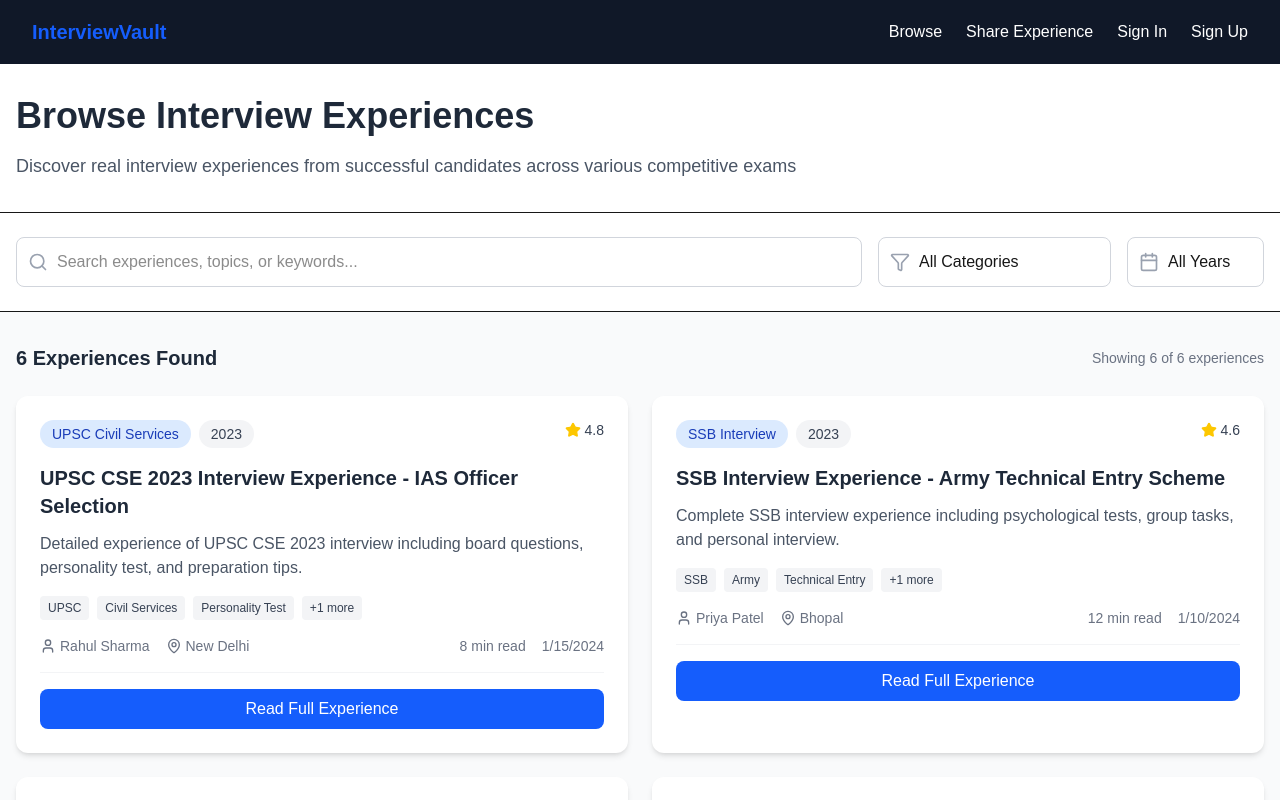
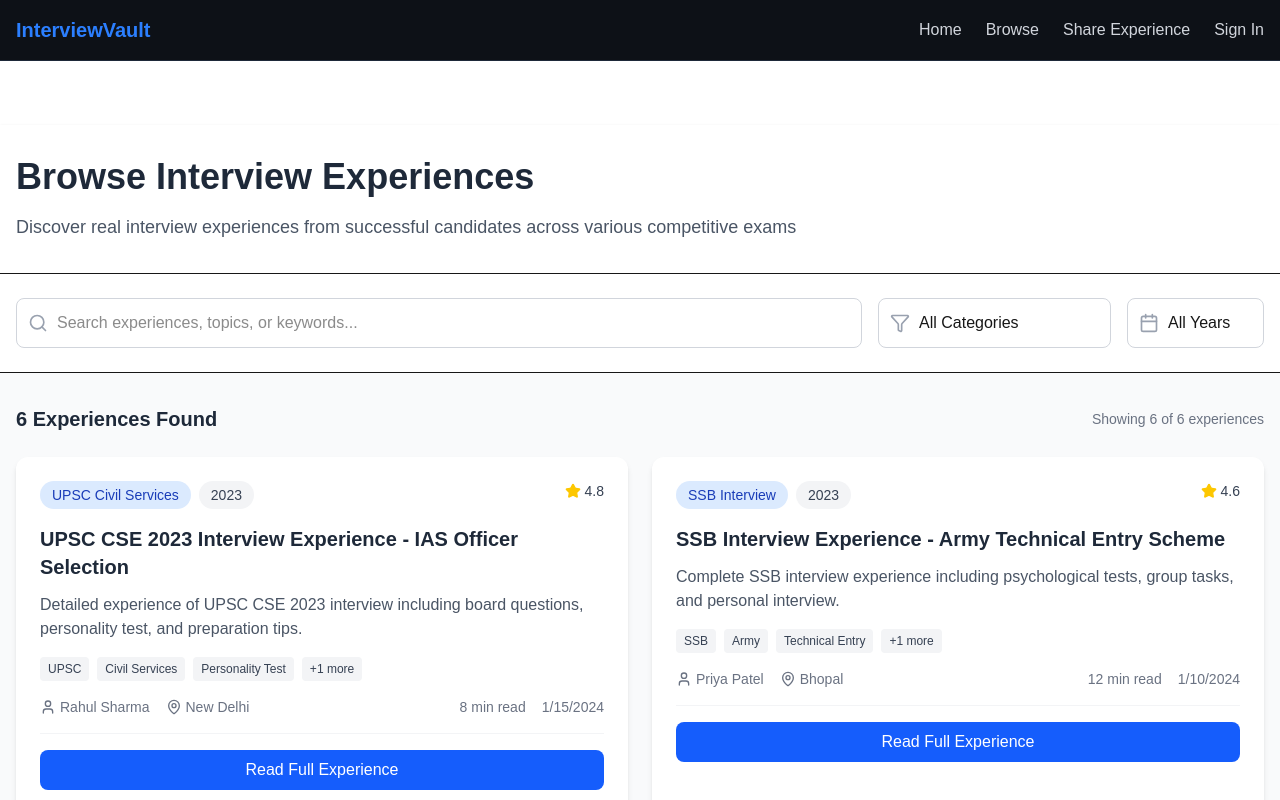
Before and after one commit to dhiraj002/InterviewVault, a Next.js app: page /browse in a window 1280 px wide. Shown: the top 800 px of the page. Built offline with nearby package versions, Linux system fonts and the light colour scheme.

Commit message:
updated navBar

```diff
--- a/package.json
+++ b/package.json
@@ -13,7 +13,8 @@
     "lucide-react": "^0.525.0",
     "next": "15.3.5",
     "react": "^19.0.0",
-    "react-dom": "^19.0.0"
+    "react-dom": "^19.0.0",
+    "react-icons": "^5.5.0"
   },
   "devDependencies": {
     "@eslint/eslintrc": "^3",
--- a/src/app/components/NavBar.jsx
+++ b/src/app/components/NavBar.jsx
@@ -2,72 +2,59 @@
 
 import { useState } from "react";
 import Link from "next/link";
-import { Menu, X } from "lucide-react";
+import { FiMenu, FiX } from "react-icons/fi";
 
 export default function NavBar() {
-    const [menuOpen, setMenuOpen] = useState(false);
+    const [isOpen, setIsOpen] = useState(false);
 
-    const toggleMenu = () => setMenuOpen(!menuOpen);
+    const toggleMenu = () => setIsOpen(!isOpen);
+    const closeMenu = () => setIsOpen(false);
 
     return (
-        <nav className="bg-gray-900 text-white fixed w-full z-10">
-            <div className="max-w-7xl mx-auto px-4 sm:px-6 lg:px-8">
-                <div className="flex justify-between h-16 items-center">
-                    {/* Logo */}
-                    <div className="flex-shrink-0">
-                        <Link href="/" className="text-xl font-semibold text-blue-600">
+        <nav className="bg-[#0d1117] border-b border-gray-800 px-4 py-4">
+            <div className="max-w-7xl mx-auto flex justify-between items-center">
+                {/* Brand */}
+                <Link href="/" className="text-blue-500 font-bold text-xl">
                     InterviewVault
+                </Link>
+
+                {/* Desktop Menu */}
+                <div className="hidden md:flex space-x-6">
+                    <Link href="/" className="text-gray-300 hover:text-blue-400 transition">
+                        Home
+                    </Link>
+                    <Link href="/browse" className="text-gray-300 hover:text-blue-400 transition">
+                        Browse
+                    </Link>
+                    <Link href="/share-experience" className="text-gray-300 hover:text-blue-400 transition">
+                        Share Experience
+                    </Link>
+                    <Link href="/sign-in" className="text-gray-300 hover:text-blue-400 transition">
+                        Sign In
                     </Link>
                 </div>
 
-                    {/* Desktop Links */}
-                    <div className="hidden md:flex space-x-6">
-                        <Link href="/browse" className="hover:text-blue-600">
-                            Browse
-                        </Link>
-                        <Link href="/share-experience" className="hover:text-blue-600">
-                            Share Experience
-                        </Link>
-                        {/* <Link href="/submit" className="hover:text-blue-600">
-                            About
-                        </Link> */}
-                        <Link href="/Signin" className="hover:text-blue-600">
-                            Sign In
-                        </Link>
-                        <Link href="/signup" className="hover:text-blue-600">
-                            Sign Up
-                        </Link>
-                    </div>
-
-                    {/* Hamburger Button */}
-                    <div className="md:hidden">
-                        <button onClick={toggleMenu} className="text-white-800 hover:text-blue-600 focus:outline-none">
-                            {menuOpen ? <X size={24} /> : <Menu size={24} />}
+                {/* Mobile Menu Button */}
+                <button onClick={toggleMenu} className="md:hidden text-gray-300 hover:text-blue-400 focus:outline-none">
+                    {isOpen ? <FiX className="w-6 h-6" /> : <FiMenu className="w-6 h-6" />}
                 </button>
-                    </div>
-                </div>
             </div>
 
             {/* Mobile Menu */}
-            {menuOpen && (
-                <div className="md:hidden bg-gray-900 text-white  shadow-md">
-                    <div className="flex flex-col px-4 pb-4 space-y-2">
-                        <Link href="/browse" onClick={() => setMenuOpen(false)} className="hover:text-blue-600">
+            {isOpen && (
+                <div className="md:hidden mt-4 space-y-2">
+                    <Link href="/" onClick={closeMenu} className="block text-gray-300 hover:text-blue-400 px-2 py-2">
+                        Home
+                    </Link>
+                    <Link href="/browse" onClick={closeMenu} className="block text-gray-300 hover:text-blue-400 px-2 py-2">
                         Browse
                     </Link>
-                        <Link href="/share-experience" onClick={() => setMenuOpen(false)} className="hover:text-blue-600">
+                    <Link href="/share-experience" onClick={closeMenu} className="block text-gray-300 hover:text-blue-400 px-2 py-2">
                         Share Experience
                     </Link>
-                        {/* <Link href="/submit" onClick={() => setMenuOpen(false)} className="hover:text-blue-600">
-                            About
-                        </Link> */}
-                        <Link href="/Signin" onClick={() => setMenuOpen(false)} className="hover:text-blue-600">
+                    <Link href="/sign-in" onClick={closeMenu} className="block text-gray-300 hover:text-blue-400 px-2 py-2">
                         Sign In
                     </Link>
-                        <Link href="/signup" onClick={() => setMenuOpen(false)} className="hover:text-blue-600">
-                            Sign Up
-                        </Link>
-                    </div>
                 </div>
             )}
         </nav>
```
Also changed, not shown: 1 other file (tests, documents, lock files or other folders). Lines whose indentation alone changed are shown as unchanged.
